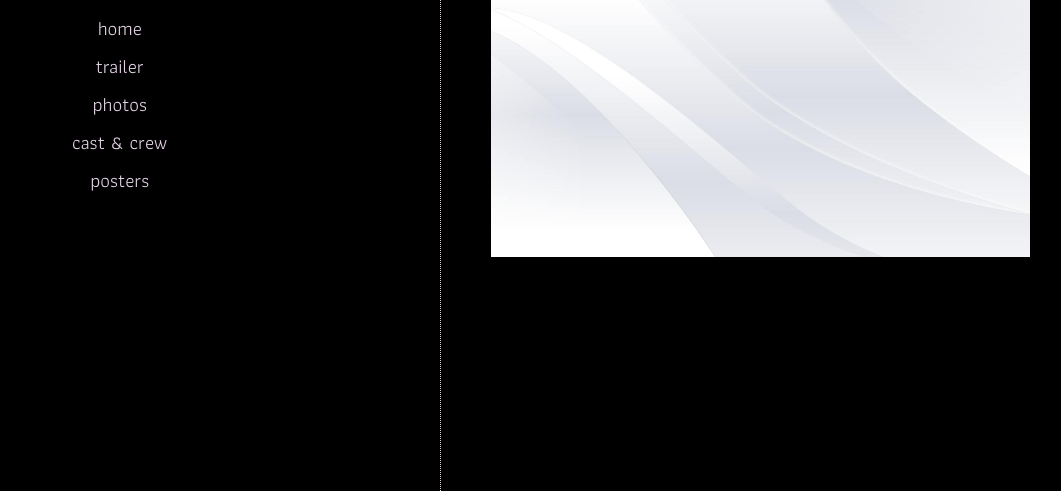
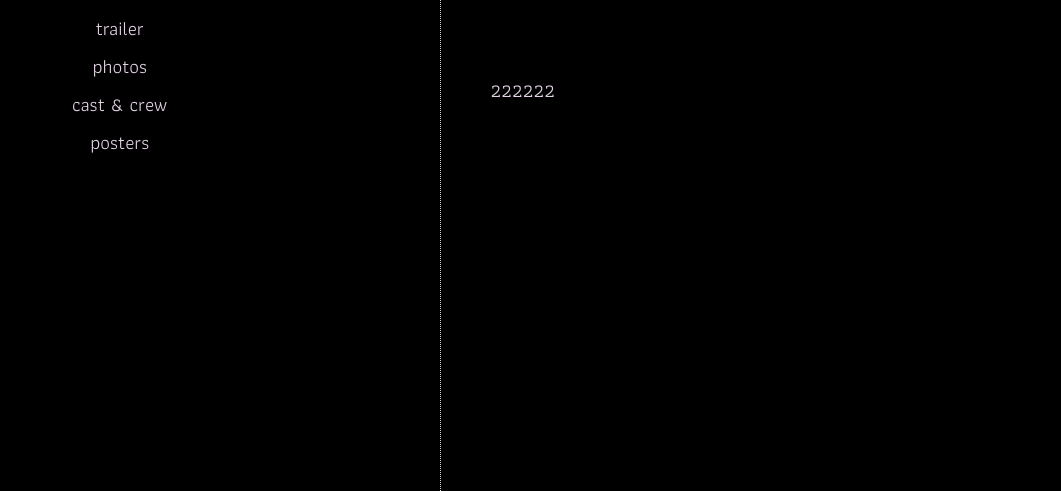
Before and after one commit to derherbst/storge, a plain HTML site: page index.html in a window 1280 px wide. Shown: the part 309-800 px from the top of the page, without its empty margins (200-1261 px from the left). Drawn offline with nearby package versions, Linux system fonts and the light colour scheme.

Commit message:
added photos, deleted HOME link

```diff
--- a/index.html
+++ b/index.html
@@ -19,11 +19,11 @@
           <div class="page-header__nav">
             <nav class="main-nav">
               <ul class="main-nav__list">
-                <li class="main-nav__item"><a class="main-nav__link main-nav__link--home" href="#" onclick="showDv('1')">home</a></li>
-                <li class="main-nav__item"><a class="main-nav__link main-nav__link--trailer" href="#" onclick="showDv('2')">trailer</a></li>
-                <li class="main-nav__item"><a class="main-nav__link main-nav__link--photos" href="#" onclick="showDv('3')">photos</a></li>
-                <li class="main-nav__item"><a class="main-nav__link main-nav__link--cast" href="#" onclick="showDv('4')">cast &amp; crew</a></li>
-                <li class="main-nav__item"><a class="main-nav__link main-nav__link--posters" href="#" onclick="showDv('5')">posters</a></li>
+<!--                <li class="main-nav__item"><a class="main-nav__link main-nav__link--home" href="#" onclick="showDv('1')">home</a></li>-->
+                <li class="main-nav__item"><a class="main-nav__link main-nav__link--trailer" href="#" onclick="showDv('1')">trailer</a></li>
+                <li class="main-nav__item"><a class="main-nav__link main-nav__link--photos" href="#" onclick="showDv('2')">photos</a></li>
+                <li class="main-nav__item"><a class="main-nav__link main-nav__link--cast" href="#" onclick="showDv('3')">cast &amp; crew</a></li>
+                <li class="main-nav__item"><a class="main-nav__link main-nav__link--posters" href="#" onclick="showDv('4')">posters</a></li>
               </ul>
             </nav>
           </div>
@@ -31,13 +31,13 @@
       </div>
       <div class="page-sections">
         <div class="page-sections__wrapper">
-          <div id="d1" class="page-sections__item page-sections__item--home page-sections__item--active"><img src="img/home.jpeg" alt="STORGE-home" width="800" height="500"></div>
-          <div id="d2" class="page-sections__item page-sections__item--trailer">222222</div>
-          <div id="d3" class="page-sections__item page-sections__item--photos">333333</div>
-          <div id="d4" class="page-sections__item page-sections__item--cast">
+<!--          <div id="d1" class="page-sections__item page-sections__item--home page-sections__item--active"><img src="img/home.jpeg" alt="STORGE-home" width="800" height="500"></div>-->
+          <div id="d1" class="page-sections__item page-sections__item--trailer">222222</div>
+          <div id="d2" class="page-sections__item page-sections__item--photos">333333</div>
+          <div id="d3" class="page-sections__item page-sections__item--cast">
             <p class="page-sections__text">Lorem ipsum dolor sit amet, consectetur adipiscing elit. Integer ac laoreet sem. Curabitur efficitur vehicula lacus. Aliquam erat volutpat. Proin magna ex, congue quis fermentum quis, viverra ut nibh. Curabitur eu cursus neque. Proin accumsan tristique feugiat. Etiam fermentum massa id aliquam blandit. In quis leo vitae velit sollicitudin efficitur sed a sapien. Integer ut leo eu odio fermentum viverra a quis magna. Sed ac consectetur augue. Etiam eu consequat orci. Fusce condimentum elit eu leo maximus facilisis. Quisque convallis finibus velit eget malesuada. Duis vel tellus ac purus varius feugiat eget et purus. Proin volutpat lectus sapien, sed tempus tellus elementum et.</p>
           </div>
-          <div id="d5" class="page-sections__item page-sections__item--posters">55555</div>
+          <div id="d4" class="page-sections__item page-sections__item--posters">55555</div>
         </div>
       </div>
     </div>
--- a/js/menu.js
+++ b/js/menu.js
@@ -1,6 +1,6 @@
 'use strict';
 
-var allDiv = 5;
+var allDiv = 4;
 var i;
 var linkList = document.querySelector('.main-nav__list');
 //var dialogWindow = document.querySelector('.page-sections__item');
```
Also changed, not shown: img/1.jpg (added), img/2.jpg (added), img/3.jpg (added), img/4.jpg (added), img/5.jpg (added), img/6.jpg (added), img/home.jpeg (deleted).
